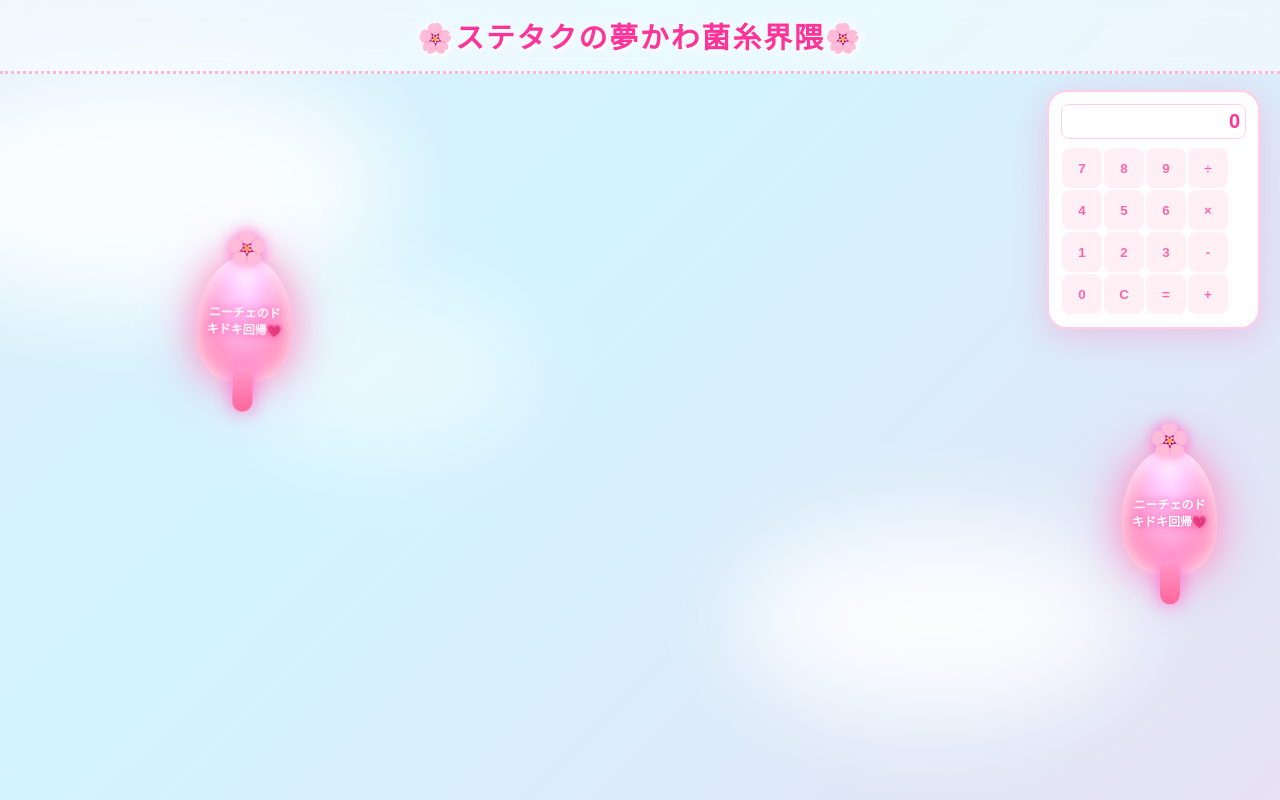
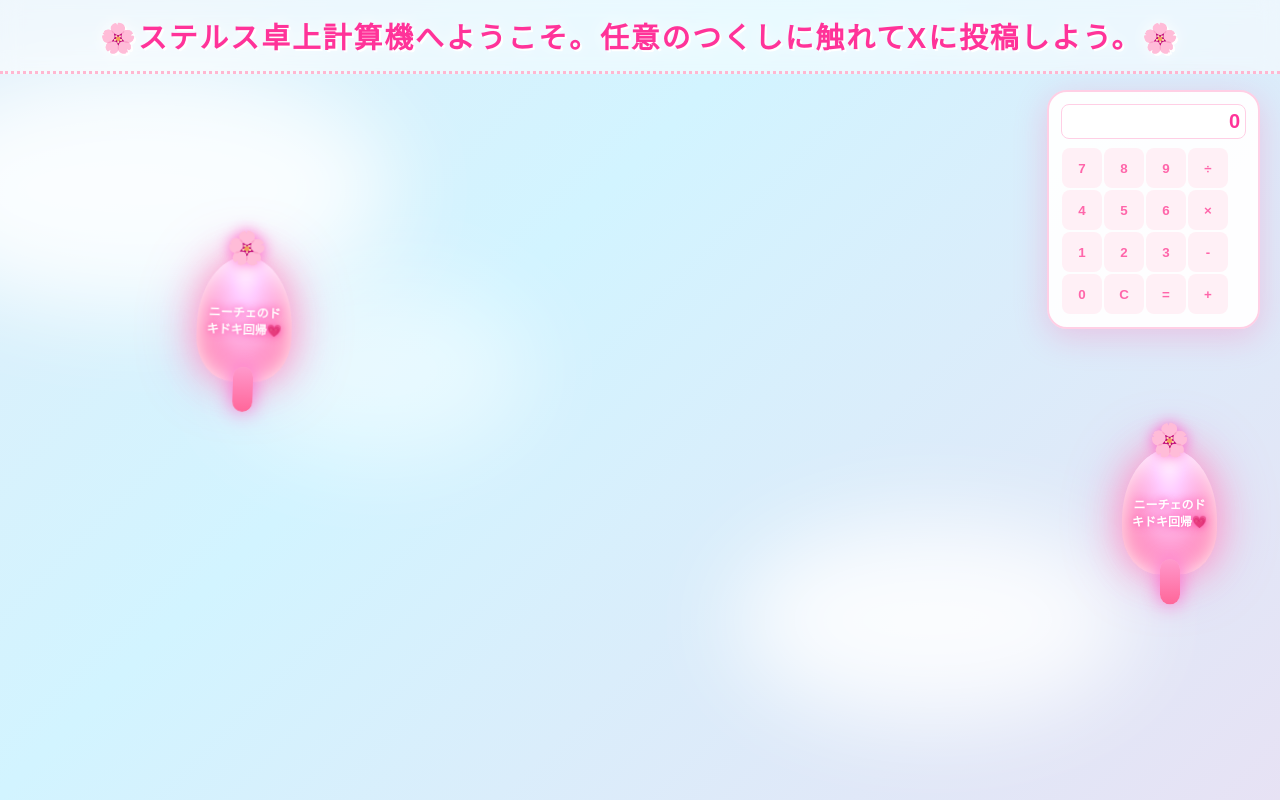
Before and after one commit to YOKAI888/STTK-yumekawa, a plain HTML site: page index.html in a window 1280 px wide. Drawn offline with Linux system fonts and the light colour scheme.

Commit message:
Add files via upload

```diff
--- a/index.html
+++ b/index.html
@@ -3,7 +3,7 @@
 <head>
     <meta charset="utf-8" />
     <meta name="viewport" content="width=device-width,initial-scale=1" />
-    <title>🌸真・菌糸界隈ステルス計算機🌸</title>
+    <title>🌸真・ステルス計算機🌸</title>
     <style>
         /* ---- Animations ---- */
         @keyframes gradientBG { 0% { background-position: 0% 50%; } 50% { background-position: 100% 50%; } 100% { background-position: 0% 50%; } }
@@ -97,7 +97,7 @@
     </div>
 
     <div id="header-wrapper">
-        <h1>🌸ステタクの夢かわ菌糸界隈🌸</h1>
+        <h1>🌸ステルス卓上計算機へようこそ。任意のつくしに触れてXに投稿しよう。🌸</h1>
     </div>
 
     <div id="calc-ui">
```
